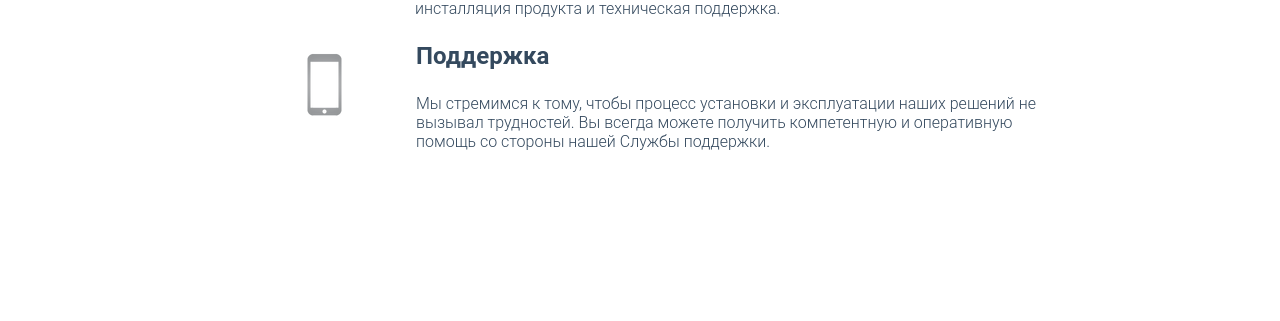
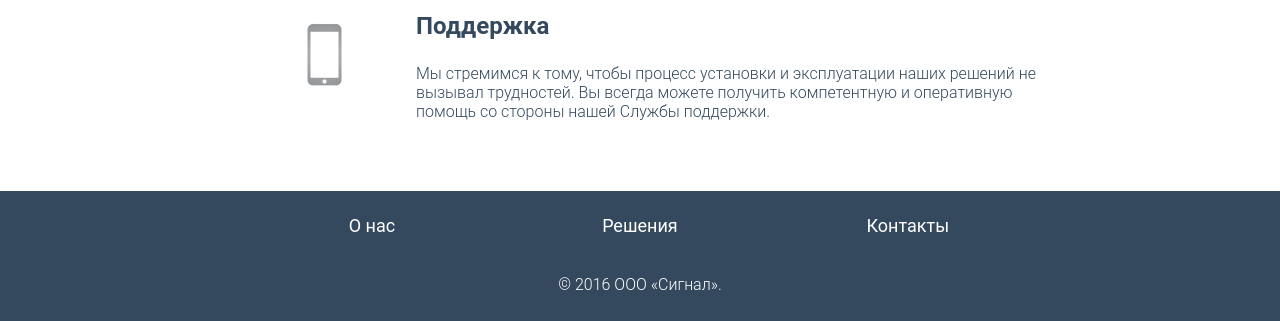
Before and after one commit to missingdays/oit_site, a plain HTML site: page index.html in a window 1280 px wide. Shown: the part 708-1029 px from the top of the page. Before the commit the page ends 859 px from the top, so only its background shows below. Drawn offline with Linux system fonts and the light colour scheme.

Commit message:
Add footer

```diff
--- a/index.html
+++ b/index.html
@@ -26,7 +26,7 @@
             -->
 
             <div class="slide">
-                <img src="krug.png" align="right">
+                <img src="krug.png" align="right" style="margin-top: -34px;">
                 <p class="boldText">
                     <h3> Надеждные решения СОРМ </h3>
                 </p>
@@ -75,6 +75,19 @@
 
                 </div>
             </div>
-        </div>
+       </div>
+
+       <div class="footer">
+           <div class="footer-info">
+               <a><h4>О нас</h4> </a>
+               <a> <h4> Решения </h4> </a>
+               <a> <h4> Контакты </h4> </a>
+           </div>
+
+           <span class="copyright">
+               © 2016 ООО «Сигнал».
+           </span>
+       </div>
+
     </body>
 </html>
--- a/main.css
+++ b/main.css
@@ -19,7 +19,7 @@ body {
 }
 
 .main .slide {
-    height: 350px;
+    height: 320px;
 }
 
 .header {
@@ -93,9 +93,58 @@ h3 {
     font-size: 24px;
 }
 
+h4 {
+    font-size: 18px;
+    font-weight: 400;
+}
+
 hr {
     border-top: 1px solid #e5e5e5;
     border-bottom: 1px solid #fff;
 
     margin-bottom: 40px;
 }
+
+.footer {
+
+    margin-top: 70px;
+
+    background-color: #34495e;
+    color: #fff;
+    border-color: #101010;
+
+    width: 100%;
+
+    height: 130px;
+}
+
+.footer a {
+    display: inline-block;
+    width: 33%;
+    text-align: center;
+
+    cursor: pointer;
+}
+
+.footer-info {
+    margin-left: auto;
+    margin-right: auto;
+    display: block;
+
+    width: 800px;
+
+    padding: 0px;
+}
+
+.copyright {
+    margin-left: auto;
+    margin-right: auto;
+    display: block;
+
+    width: 800px;
+
+    text-align: center;
+
+    margin-top: 15px;
+    margin-bottom: 10px;
+}
```
